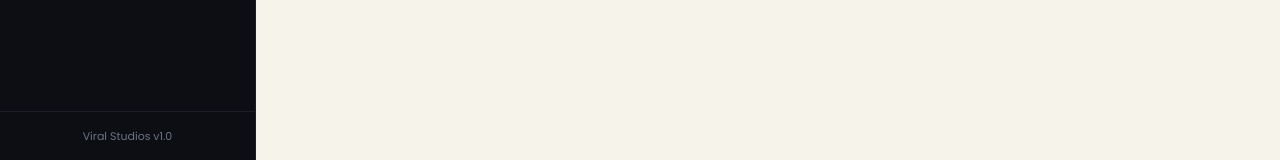
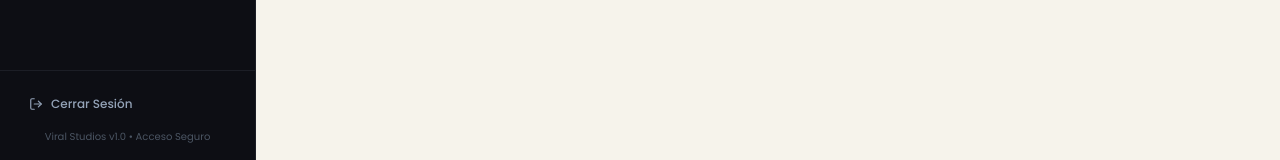
Before and after one commit to Sano-Punto/contenido-viral, a Next.js app: page / in a window 1280 px wide. Shown: the part 640-800 px from the top of the page. Built offline with nearby package versions, Linux system fonts and the light colour scheme; a web font is replaced by a local one.

Commit message:
feat: enhance mobile responsive layout and add logout functionality

```diff
--- a/app/(auth)/login/page.tsx
+++ b/app/(auth)/login/page.tsx
@@ -38,7 +38,7 @@ function LoginForm() {
   };
 
   return (
-    <div className="w-full bg-[#0a0a0a] border border-slate-800 rounded-3xl p-8 shadow-2xl relative">
+    <div className="w-full bg-[#0a0a0a] border border-slate-800 rounded-2xl sm:rounded-3xl p-6 sm:p-8 shadow-2xl relative">
       <div className="absolute inset-0 bg-gradient-to-b from-slate-800/10 to-transparent rounded-3xl pointer-events-none" />
 
       <form onSubmit={handleLogin} className="space-y-6 relative z-10">
--- a/components/layout/ContentWrapper.tsx
+++ b/components/layout/ContentWrapper.tsx
@@ -10,7 +10,7 @@ import React from 'react';
 export const ContentWrapper: React.FC<{ children: React.ReactNode }> = ({ children }) => {
   return (
     <>
-      <div id="content-wrapper" className="flex flex-col min-h-screen bg-[#f6f3eb]">
+      <div id="content-wrapper" className="flex flex-col min-h-screen bg-[#f6f3eb] w-full min-w-0">
         {children}
       </div>
       <style>{`
--- a/components/layout/Sidebar.tsx
+++ b/components/layout/Sidebar.tsx
@@ -12,6 +12,7 @@ import {
   TrendingUp,
   X,
   Activity,
+  LogOut,
 } from 'lucide-react';
 
 interface MenuItem {
@@ -120,9 +121,24 @@ export const Sidebar: React.FC = () => {
         </nav>
       </div>
 
-      {/* Footer del Sidebar */}
-      <div className="p-4 border-t border-[#1c1e26] text-[11px] text-gray-500 text-center">
-        Viral Studios v1.0
+      {/* Footer del Sidebar con botón de Cerrar Sesión */}
+      <div className="p-4 border-t border-[#1c1e26] space-y-2">
+        <button
+          type="button"
+          onClick={async () => {
+            const { createClient } = await import('@/lib/supabase/client');
+            const supabase = createClient();
+            await supabase.auth.signOut();
+            window.location.href = '/login';
+          }}
+          className="w-full flex items-center gap-2 px-3 py-2 rounded-xl text-xs font-medium text-slate-400 hover:text-red-400 hover:bg-red-950/20 transition-all group border border-transparent hover:border-red-900/30"
+        >
+          <LogOut className="w-3.5 h-3.5 group-hover:text-red-400" />
+          <span>Cerrar Sesión</span>
+        </button>
+        <div className="text-[10px] text-gray-600 text-center">
+          Viral Studios v1.0 • Acceso Seguro
+        </div>
       </div>
     </div>
   );
```
